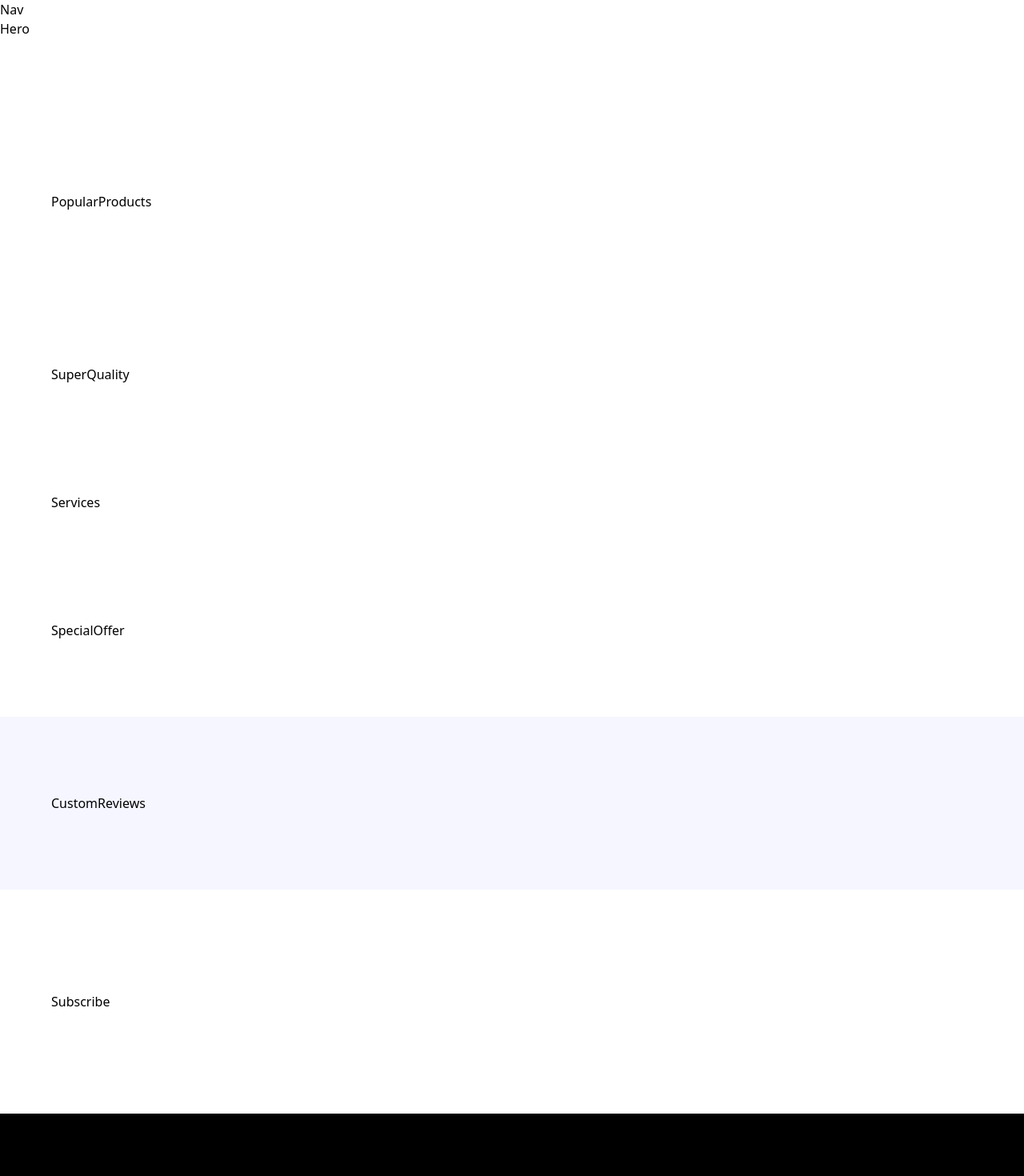
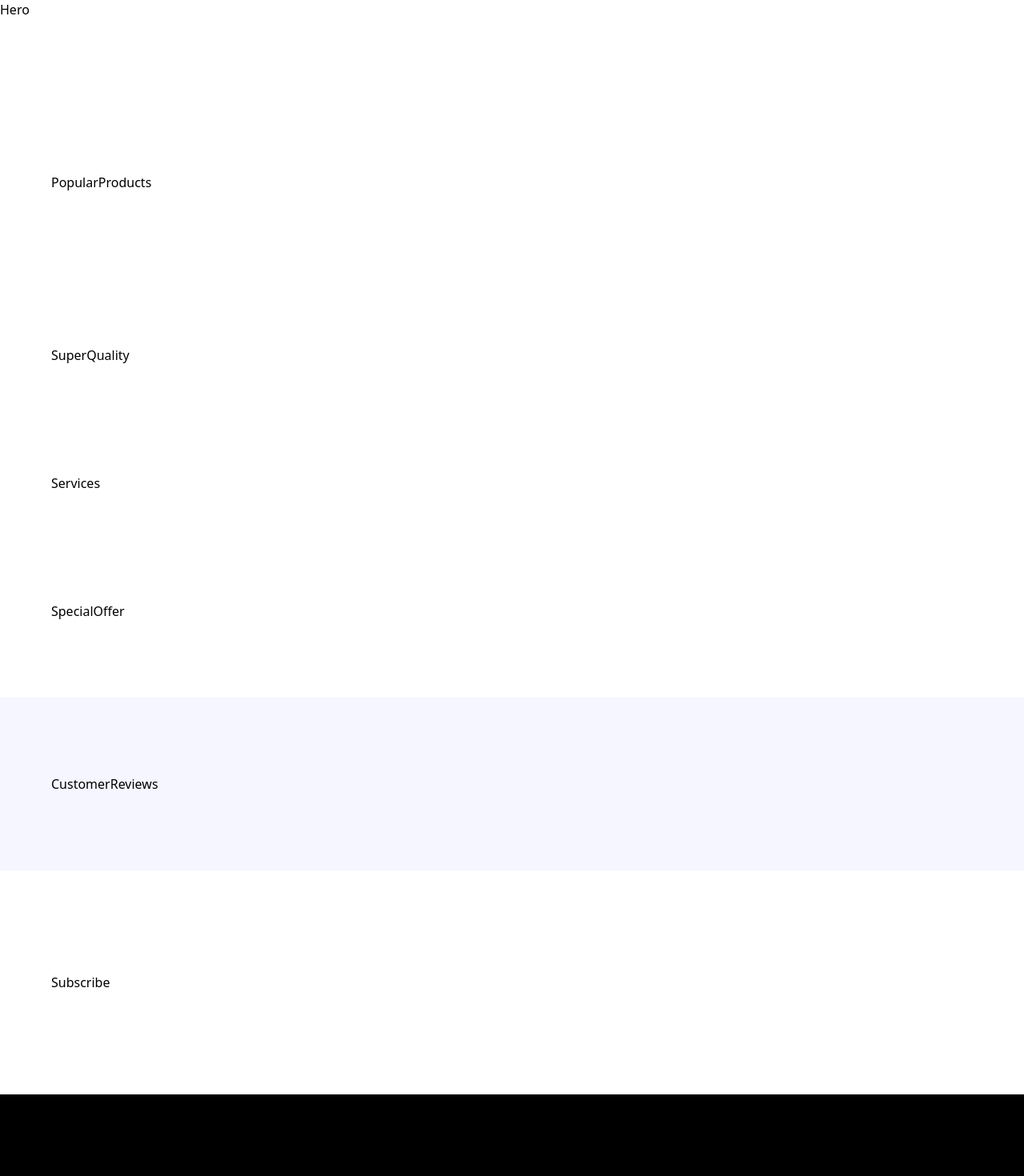
Before and after one commit to eduardamirelly/nike-website, a React (Vite) app: page / in a window 1280 px wide. Shown: the top 1470 px of the page at 80% size. Built offline with nearby package versions, Linux system fonts and the light colour scheme; a web font is replaced by a local one.

Commit message:
🧱 setup sections components

```diff
--- a/src/App.jsx
+++ b/src/App.jsx
@@ -1,31 +1,42 @@
+import {
+  Hero,
+  PopularProducts,
+  SuperQuality,
+  Services,
+  SpecialOffer,
+  CustomerReviews,
+  Subscribe,
+  Footer
+} from './sections';
+
 const App = () => {
   return (
     <main className="relative">
-      Nav
+      {/* Nav */}
       <section className="xl:padding-1 wide:padding-r padding-b
       ">
-        Hero
+        <Hero />
       </section>
       <section className="padding">
-        PopularProducts
+        <PopularProducts />
       </section>
       <section className="padding">
-        SuperQuality
+        <SuperQuality />
       </section>
       <section className="padding-x py-10">
-        Services
+        <Services />
       </section>
       <section className="padding">
-        SpecialOffer
+        <SpecialOffer />
       </section>
       <section className="bg-pale-blue padding">
-        CustomReviews
+        <CustomerReviews />
       </section>
       <section className="padding-x sm:py-32 py-16 w-full">
-        Subscribe
+        <Subscribe />
       </section>
       <section className="bg-black padding-x padding-t pb-8">
-        Footer
+        <Footer />
       </section>
     </main>
   )
--- /dev/null
+++ b/src/sections/CustomerReviews.jsx
@@ -0,0 +1,7 @@
+const CustomerReviews = () => {
+  return (
+    <div>CustomerReviews</div>
+  )
+}
+
+export default CustomerReviews
--- /dev/null
+++ b/src/sections/Footer.jsx
@@ -0,0 +1,7 @@
+const Footer = () => {
+  return (
+    <div>Footer</div>
+  )
+}
+
+export default Footer
--- /dev/null
+++ b/src/sections/Hero.jsx
@@ -0,0 +1,7 @@
+const Hero = () => {
+  return (
+    <div>Hero</div>
+  )
+}
+
+export default Hero
--- /dev/null
+++ b/src/sections/PopularProducts.jsx
@@ -0,0 +1,7 @@
+const PopularProducts = () => {
+  return (
+    <div>PopularProducts</div>
+  )
+}
+
+export default PopularProducts
--- /dev/null
+++ b/src/sections/Services.jsx
@@ -0,0 +1,7 @@
+const Services = () => {
+  return (
+    <div>Services</div>
+  )
+}
+
+export default Services
--- /dev/null
+++ b/src/sections/SpecialOffer.jsx
@@ -0,0 +1,7 @@
+const SpecialOffer = () => {
+  return (
+    <div>SpecialOffer</div>
+  )
+}
+
+export default SpecialOffer
--- /dev/null
+++ b/src/sections/Subscribe.jsx
@@ -0,0 +1,7 @@
+const Subscribe = () => {
+  return (
+    <div>Subscribe</div>
+  )
+}
+
+export default Subscribe
--- /dev/null
+++ b/src/sections/SuperQuality.jsx
@@ -0,0 +1,7 @@
+const SuperQuality = () => {
+  return (
+    <div>SuperQuality</div>
+  )
+}
+
+export default SuperQuality
--- /dev/null
+++ b/src/sections/index.jsx
@@ -0,0 +1,19 @@
+import Hero from './Hero';
+import PopularProducts from './PopularProducts';
+import SuperQuality from './SuperQuality';
+import Services from './Services';
+import SpecialOffer from './SpecialOffer';
+import CustomerReviews from './CustomerReviews';
+import Subscribe from './Subscribe';
+import Footer from './Footer';
+
+export {
+  Hero,
+  PopularProducts,
+  SuperQuality,
+  Services,
+  SpecialOffer,
+  CustomerReviews,
+  Subscribe,
+  Footer
+}
```
